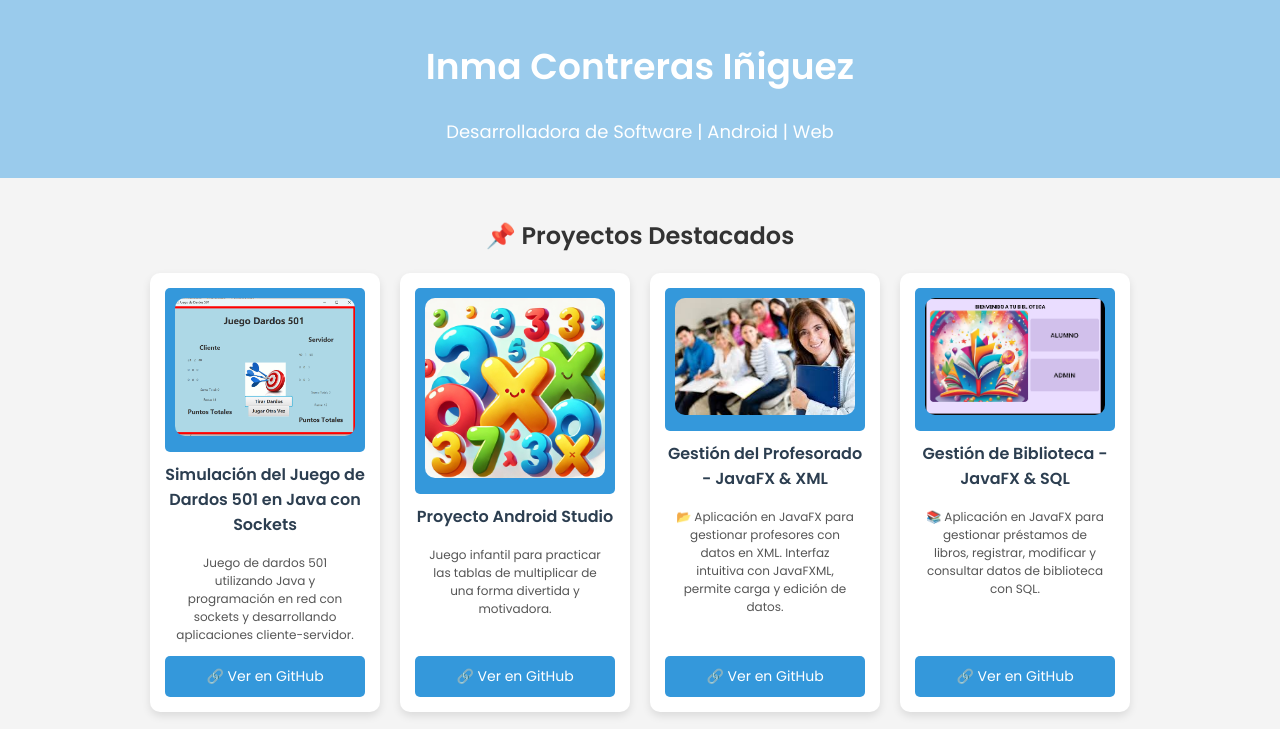
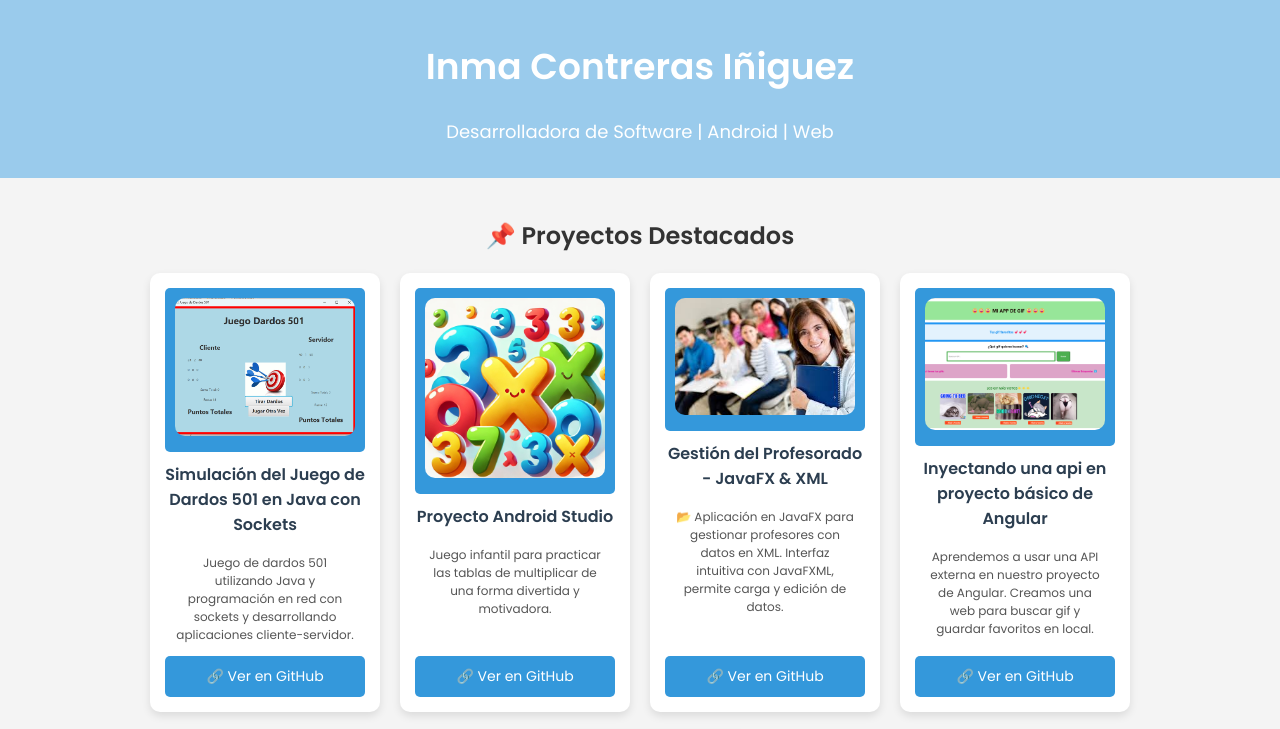
Before and after one commit to ici77/inmacontreras, a plain HTML site: page index.html in a window 1280 px wide. Shown: the top 729 px of the page. Drawn offline with Linux system fonts and the light colour scheme.

Commit message:
nuevo proyecto angular gif

```diff
--- a/index.html
+++ b/index.html
@@ -127,6 +127,14 @@
                 <p>📂 Aplicación en JavaFX para gestionar profesores con datos en XML. Interfaz intuitiva con JavaFXML, permite carga y edición de datos.</p>
                 <a href="https://github.com/ici77/profesorado" target="_blank">🔗 Ver en GitHub</a>
             </div>
+            <div class="project">
+                <a href="https://ici77.github.io/angulargif/" target="_blank">
+                    <img src="https://raw.githubusercontent.com/ici77/inmacontreras/main/gif.png" alt="Primeros proyecto en angular">
+                </a>
+                <h3>Inyectando una api en proyecto básico de Angular</h3>
+                <p>Aprendemos a usar una API externa en nuestro proyecto de Angular. Creamos una web para buscar gif y guardar favoritos en local.</p>
+                <a href="https://github.com/ici77/angulargif" target="_blank">🔗 Ver en GitHub</a>
+            </div>
 
             <div class="project">
                 <a href="https://github.com/ici77/biblioteca" target="_blank">
```
